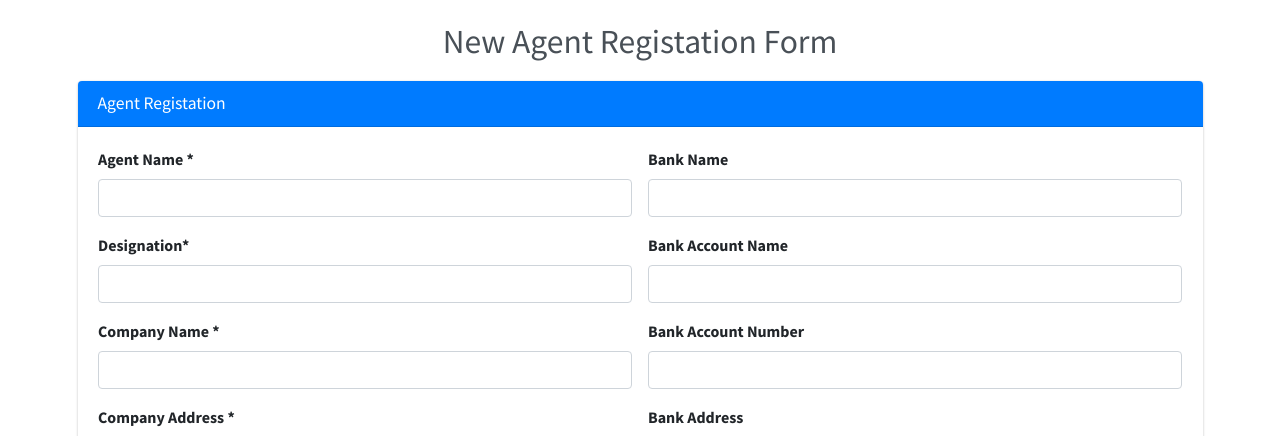
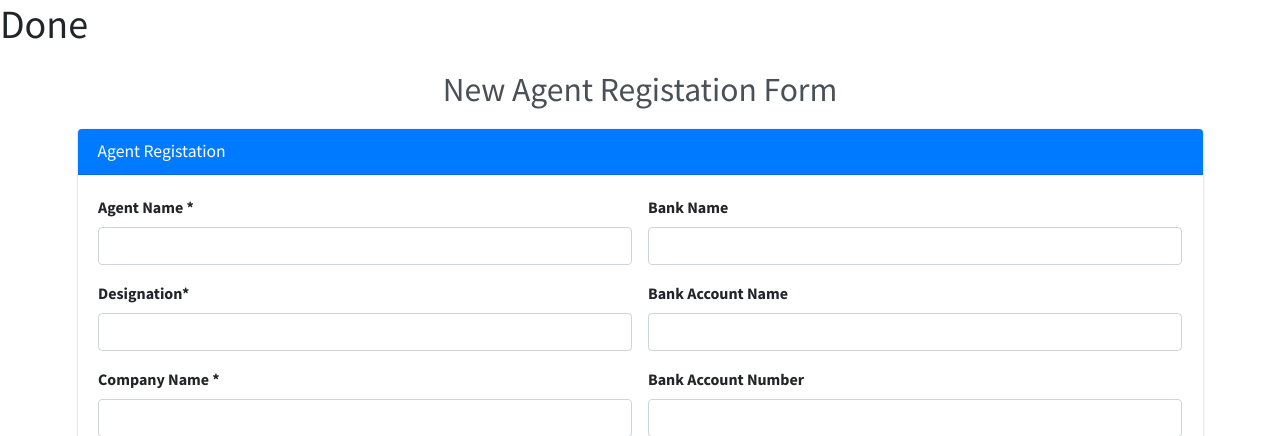
Before and after one commit to bilash0283/Protal_GSC, a PHP site: page /agent_register.php in a window 1280 px wide. Shown: the top 436 px of the page. Run offline with PHP 8.4, Linux system fonts and the light colour scheme; data that the repository does not hold is empty; some libraries are stand-ins or nearby versions.

Commit message:
today done

```diff
--- a/agent_register.php
+++ b/agent_register.php
@@ -4,6 +4,8 @@ include('./database/db.php');
 ob_start();
 $successfull = null;
 ?>
+
+<h1>Done</h1>
 
 <div class="text-center login-logo mt-3">
   <a href="index.php"><b>New Agent Registation Form</b></a>
--- a/index.php
+++ b/index.php
@@ -3,6 +3,7 @@ include('login_include/header.php');
 session_start();
 ob_start();
 ?>
+
 <div class="text-center login-logo my-5">
   <a href="index.php"><b>Global Study Contacts</b></a>
 </div>
```
